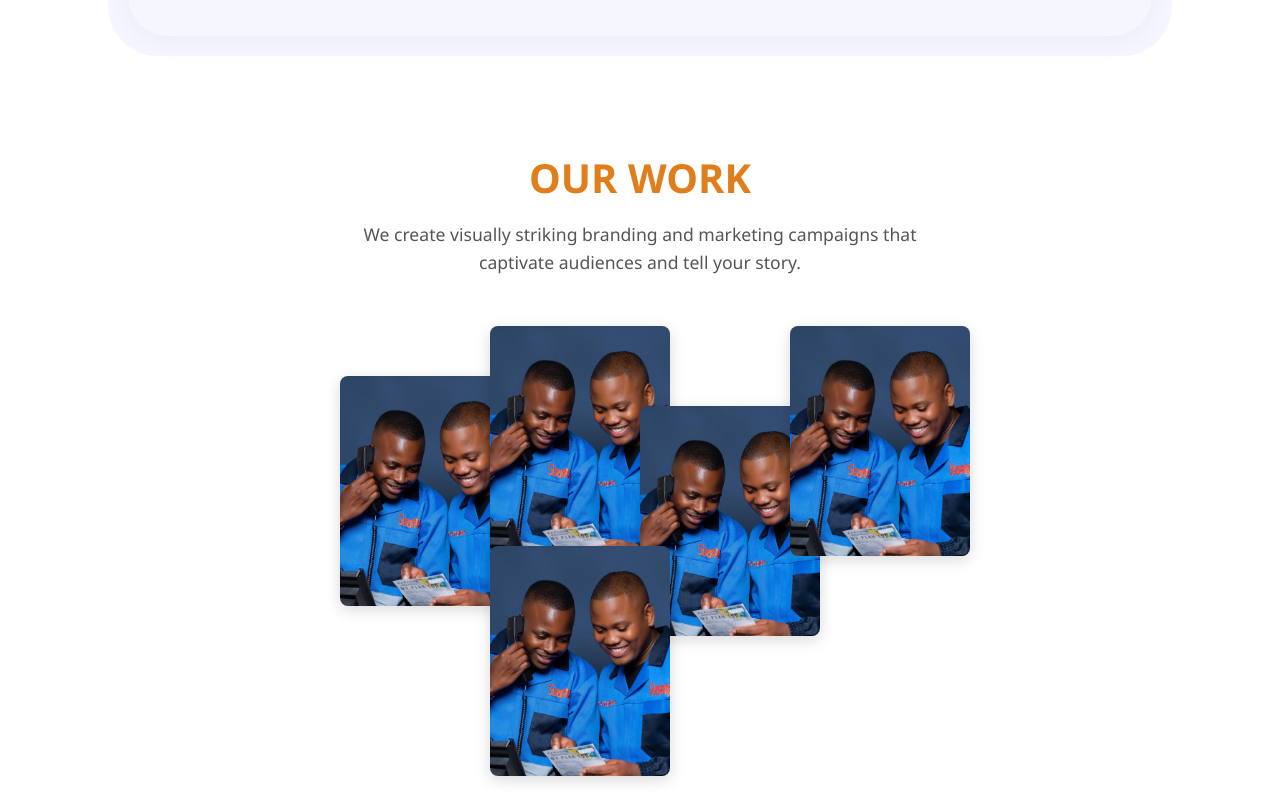
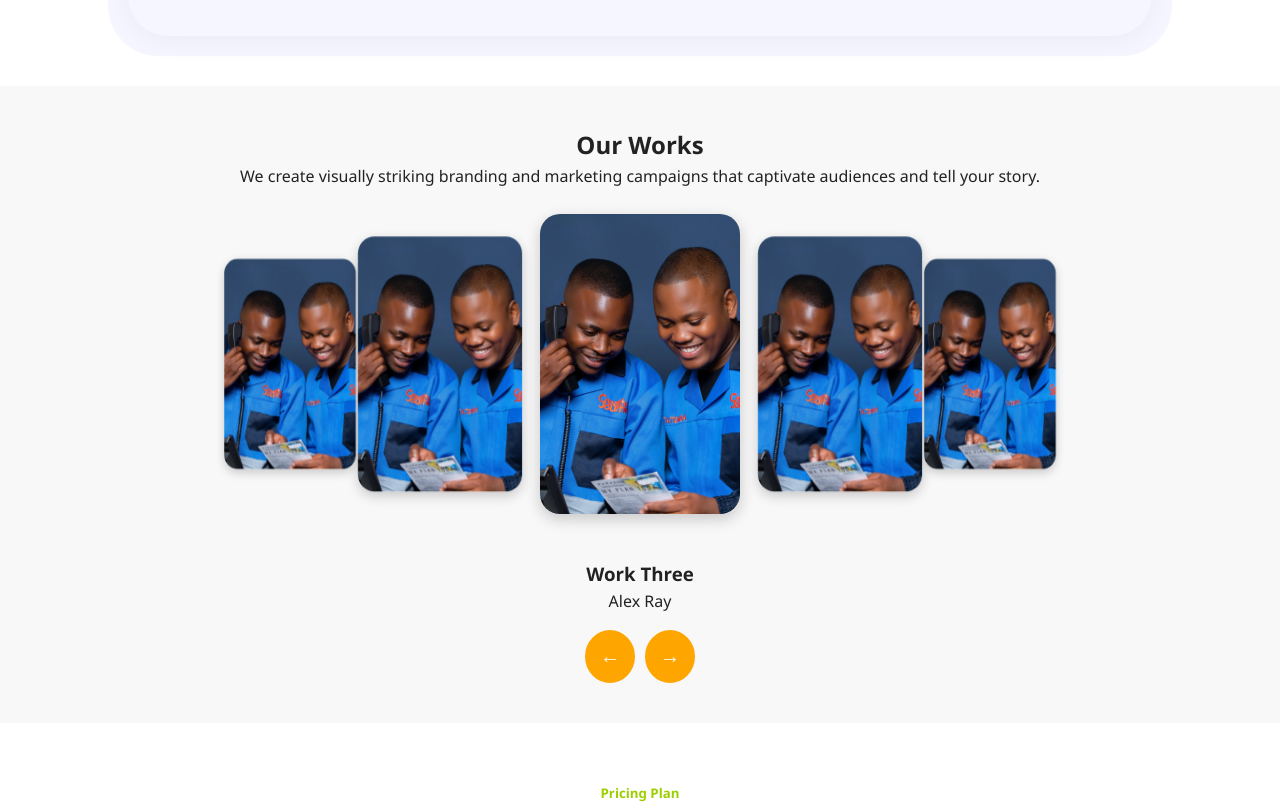
Before and after one commit to KudzaiNicholasTivatye/Creative-Journey, a React (Vite) app: page /Services in a window 1280 px wide. Shown: the part 1660-2464 px from the top of the page. Built offline with nearby package versions, Linux system fonts and the light colour scheme.

Commit message:
first commit

```diff
--- a/src/components/Services.css
+++ b/src/components/Services.css
@@ -320,85 +320,79 @@
   z-index: -1;
 }
 
-/* our work*/
-.our-work-section {
+
+
+/*our work */
+.our-works {
   text-align: center;
-  padding: 60px 20px;
+  padding: 40px;
+  background: #f8f8f8;
+
+}
+ . .our-works h2{
+  font-size: 50px;
+}
+.carousel {
+  position: relative;
+  height: 350px;
+  display: flex;
+  justify-content: center;
+  align-items: center;
 }
 
-.work-heading {
-  font-size: 2.5rem;
-  font-weight: bold;
-  text-transform: uppercase;
-  margin-bottom: 10px;
+.card {
+  position: absolute;
+  width: 200px;
+  height: 300px;
+  background-size: cover;
+  background-position: center;
+  border-radius: 20px;
+  transition: all 0.5s ease-in-out;
+  box-shadow: 0 5px 15px rgba(0,0,0,0.2);
 }
 
-.work-text {
-  max-width: 600px;
-  margin: 0 auto 50px auto;
-  font-size: 1.1rem;
-  color: #555;
+/* Positioning for the carousel cards */
+.left2 {
+  transform: translateX(-350px) scale(0.7) rotateY(20deg);
+  z-index: 1;
+}
+.left1 {
+  transform: translateX(-200px) scale(0.85) rotateY(15deg);
+  z-index: 2;
+}
+.active {
+  transform: translateX(0) scale(1);
+  z-index: 3;
+}
+.right1 {
+  transform: translateX(200px) scale(0.85) rotateY(-15deg);
+  z-index: 2;
+}
+.right2 {
+  transform: translateX(350px) scale(0.7) rotateY(-20deg);
+  z-index: 1;
 }
 
-.collage-container {
-  position: relative;
-  width: 600px;
-  height: 450px;
-  margin: 0 auto;
+.caption {
+  margin-top: 20px;
 }
 
-.collage-img {
-  position: absolute;
-  width: 180px;
-  height: 230px;
-  object-fit: cover;
-  border-radius: 8px;
-  box-shadow: 0 4px 15px rgba(0, 0, 0, 0.15);
+.controls {
+  margin-top: 15px;
 }
-
-/* Positioning like your image */
-.img1 {
-  top: 50px;
-  left: 0;
+.controls button {
+  background: orange;
+  color: white;
+  border: none;
+  font-size: 20px;
+  padding: 15px 15px;
+  border-radius: 50%;
+  cursor: pointer;
+  margin: 0 5px;
 }
-
-.img2 {
-  top: 0;
-  left: 150px;
+.controls button:hover {
+  background: #ff9800;
 }
-
-.img3 {
-  top: 80px;
-  left: 300px;
-}
-
-.img4 {
-  top: 0;
-  left: 450px;
-}
-
-.img5 {
-  top: 220px;
-  left: 150px;
-}
-
-@media (max-width: 768px) {
-  .collage-container {
-    width: 100%;
-    height: auto;
-    display: flex;
-    flex-wrap: wrap;
-    justify-content: center;
-  }
-
-  .collage-img {
-    position: static;
-    margin: 5px;
-    width: 45%;
-    height: auto;
-  }
-}
-
 
 
 
--- a/src/components/Services.jsx
+++ b/src/components/Services.jsx
@@ -1,6 +1,7 @@
 import React from 'react';
 import { Link } from 'react-router-dom';
 import './Services.css';
+import  { useState } from "react";
 import {
   FaPaintBrush,
   FaBullhorn,
@@ -11,6 +12,7 @@ import {
 } from 'react-icons/fa';
 import { FaClipboardList, FaHandshake, FaChartLine } from "react-icons/fa";
 import abt from '../assets/abt.jpeg';
+
 
 const Services = () => {
 const services = [
@@ -71,10 +73,28 @@ const services = [
       description: "We track performance, analyze results, and optimize for maximum ROI."
     }
   ];
+  const images = [
+  { src: abt, title: "Work One", author: "John Doe" },
+  { src: abt, title: "Work Two", author: "Jane Smith" },
+  { src: abt, title: "Work Three", author: "Alex Ray" },
+  { src: abt, title: "Work Four", author: "Lisa Brown" },
+  { src: abt, title: "Work Five", author: "David Lee" },
+];
+  const [current, setCurrent] = useState(2); // Start with middle image
+
+  const nextSlide = () => {
+    setCurrent((prev) => (prev + 1) % images.length);
+  };
+
+  const prevSlide = () => {
+    setCurrent((prev) => (prev - 1 + images.length) % images.length);
+  };
+
+
+  return (
 
 
 
-  return (
     <>
       <nav className="glass-navbar">
         <div className="glass-content">
@@ -145,43 +165,45 @@ const services = [
       </div>
     </section>
 
-        {/*our work*/}
 
-      <section className="our-work-section">
-      <h2 className="work-heading">Our Work</h2>
-      <p className="work-text">
+
+ {/* our work 22 Section */}
+  <div className="our-works">
+      <h2>Our Works</h2>
+        <p className="work-text">
         We create visually striking branding and marketing campaigns that
         captivate audiences and tell your story.
       </p>
+      <div className="carousel">
+        {images.map((img, index) => {
+          let position = index - current;
+          if (position < 0) position += images.length;
 
-      <div className="collage-container">
-        <img
-          src={abt}
-          alt="Work 1"
-          className="collage-img img1"
-        />
-        <img
-          src={abt}
-          alt="Work 2"
-          className="collage-img img2"
-        />
-        <img
-          src={abt}
-          alt="Work 3"
-          className="collage-img img3"
-        />
-        <img
-          src={abt}
-          alt="Work 4"
-          className="collage-img img4"
-        />
-        <img
-          src={abt}
-          alt="Work 5"
-          className="collage-img img5"
-        />
+          let className = "card";
+          if (position === 0) className += " left2";
+          else if (position === 1) className += " left1";
+          else if (position === 2) className += " active";
+          else if (position === 3) className += " right1";
+          else className += " right2";
+
+          return (
+            <div
+              key={index}
+              className={className}
+              style={{ backgroundImage: `url(${img.src})` }}
+            ></div>
+          );
+        })}
       </div>
-    </section>
+      <div className="caption">
+        <h3>{images[current].title}</h3>
+        <p>{images[current].author}</p>
+      </div>
+      <div className="controls">
+        <button onClick={prevSlide}>&larr;</button>
+        <button onClick={nextSlide}>&rarr;</button>
+      </div>
+    </div>
 
         {/* Pricing Section */}
         <section className="pricing">
```
